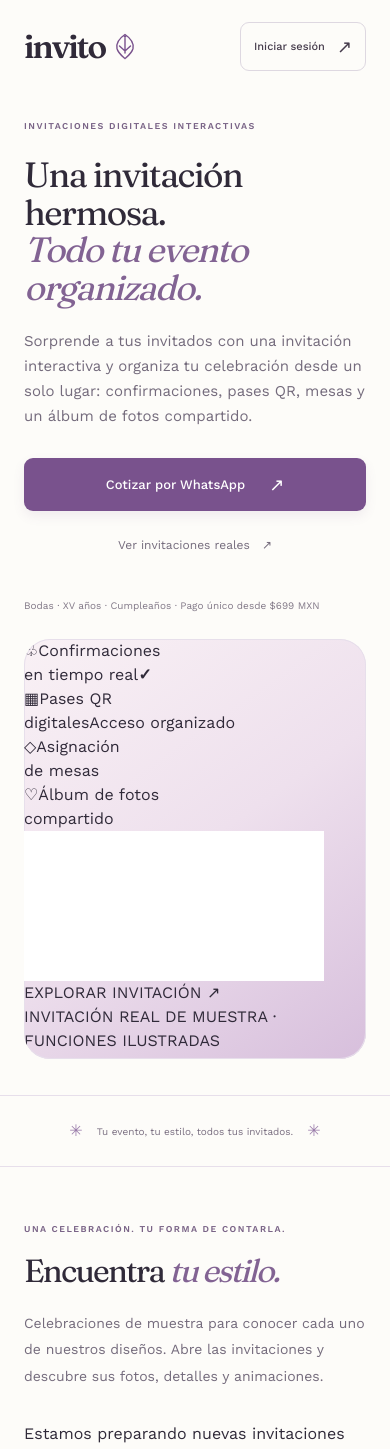
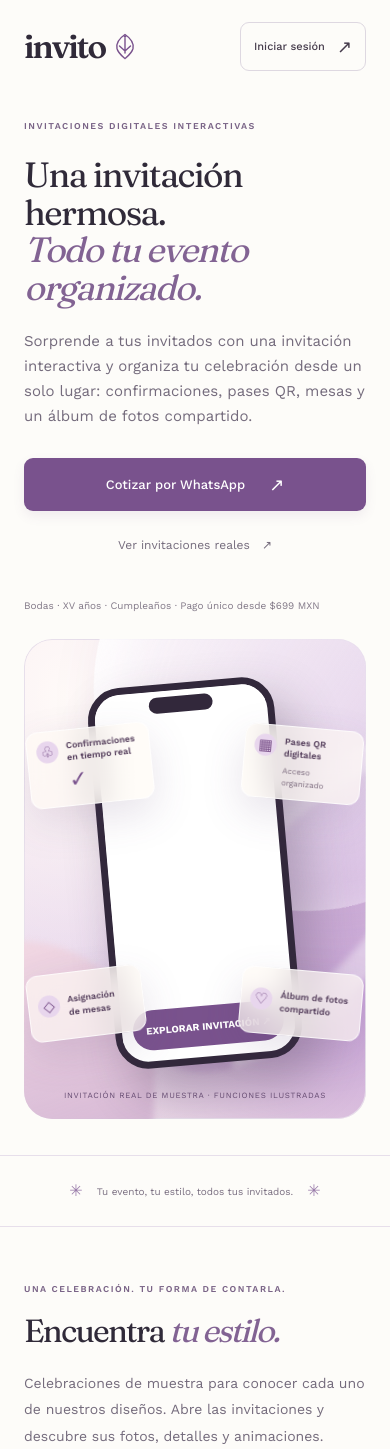
Before and after one commit to ErikHex/invito-app, a Next.js app: page / in a window 390 px wide. Shown: the top 1449 px of the page. Built offline with nearby package versions, Linux system fonts and the light colour scheme; no server answers; the database is empty.

Commit message:
Implement mobile-first abstract glassmorphism hero with real invitation preview

```diff
--- a/src/app/page.module.css
+++ b/src/app/page.module.css
@@ -198,3 +198,61 @@
  .showcasePhone iframe { transform:scale(.375); }
  .showcaseRibbon { display:none; }
 }
+
+/* Abstract glass editorial hero — mobile-first, responsive and CSS-rendered */
+.heroArt { position:relative; isolation:isolate; width:100%; height:560px!important; overflow:hidden; border-radius:28px!important; background:radial-gradient(ellipse at 12% 12%,#fffaf8 0%,transparent 48%),radial-gradient(ellipse at 100% 75%,#c7a3d7 0%,transparent 58%),linear-gradient(145deg,#f6e8ef,#e8d8ed 56%,#f8e9e7)!important; }
+.abstractOrbOne,.abstractOrbTwo,.abstractRibbon { position:absolute; pointer-events:none; }
+.abstractOrbOne { width:430px; height:430px; top:-170px; right:-160px; border-radius:48%; background:linear-gradient(140deg,#ffffffcc,#c4a0d65c); box-shadow:inset 18px 18px 48px #ffffffb0,18px 25px 70px #80518b22; transform:rotate(-25deg); }
+.abstractOrbTwo { width:310px; height:310px; left:-180px; bottom:-120px; border-radius:44%; background:linear-gradient(160deg,#f8dfe5,#a97db88c); filter:blur(3px); transform:rotate(25deg); }
+.abstractRibbon { width:420px; height:190px; right:-150px; top:170px; border:28px solid #ffffff65; border-left-color:#b68bc75e; border-radius:50%; transform:rotate(-48deg); filter:blur(3px); }
+.floatingCard { position:absolute; z-index:3; display:grid; grid-template-columns:auto 1fr; align-content:center; column-gap:8px; padding:13px; min-height:82px; border:1px solid #ffffffb8; border-radius:16px; background:#fffaf5a8; backdrop-filter:blur(16px); -webkit-backdrop-filter:blur(16px); box-shadow:0 15px 40px #63457525; color:#57415e; }
+.cardIcon { grid-row:span 2; display:grid; place-items:center; align-self:start; width:29px; height:29px; border-radius:50%; background:#e8d6ed; color:#744a84; font-size:19px; }
+.cardLabel { font-size:11px; line-height:1.35; font-weight:600; }
+.cardEmphasis { font-size:22px; color:#79528d; font-weight:400; }
+.cardTiny { font-size:9px; color:#7a697c; margin-top:6px; }
+.cardRsvp { top:100px; left:14px; width:160px; transform:rotate(-6deg); }
+.cardQr { top:95px; right:12px; width:151px; transform:rotate(5deg); }
+.cardTables { bottom:110px; left:8px; width:148px; transform:rotate(-7deg); }
+.cardAlbum { bottom:110px; right:8px; width:155px; transform:rotate(5deg); }
+.abstractPhone { position:absolute; z-index:2; top:60px; left:50%; width:214px; height:433px; transform:translateX(-50%) rotate(-5deg); border:7px solid #32283b; border-radius:33px; background:#fff; overflow:hidden; box-shadow:16px 25px 50px #42314c55; }
+.abstractNotch { position:absolute; z-index:5; top:6px; left:50%; transform:translateX(-50%); width:64px; height:16px; border-radius:12px; background:#32283b; }
+.abstractPhone iframe { display:block; width:390px; height:790px; border:0; transform:scale(.51); transform-origin:top left; pointer-events:none; }
+.abstractVisit { position:absolute; z-index:6; left:11px; right:11px; bottom:11px; min-height:40px; display:flex; align-items:center; justify-content:center; border-radius:25px; background:#79528d; color:white; font-size:10px; font-weight:700; text-align:center; }
+.abstractCaption { position:absolute; z-index:5; bottom:17px; left:10px; right:10px; text-align:center; font-size:9px; letter-spacing:.09em; color:#654b71; }
+@media(max-width:760px) {
+ .heroArt { height:510px!important; }
+ .abstractPhone { width:202px; height:410px; top:43px; }
+ .abstractPhone iframe { transform:scale(.48); }
+ .cardRsvp { top:83px; left:7px; }
+ .cardQr { top:75px; right:7px; }
+ .cardTables { bottom:86px; left:6px; }
+ .cardAlbum { bottom:85px; right:6px; }
+}
+@media(max-width:440px) {
+ .heroArt { height:480px!important; }
+ .abstractPhone { width:187px; height:382px; top:43px; }
+ .abstractPhone iframe { transform:scale(.44); }
+ .floatingCard { padding:9px; min-height:67px; border-radius:12px; }
+ .cardIcon { width:22px; height:22px; font-size:15px; }
+ .cardLabel { font-size:9px; }
+ .cardRsvp { top:88px; left:4px; width:124px; }
+ .cardQr { top:88px; right:4px; width:119px; }
+ .cardTables { bottom:82px; left:4px; width:116px; }
+ .cardAlbum { bottom:82px; right:4px; width:122px; }
+ .cardTiny { font-size:8px; }
+ .abstractCaption { font-size:8px; }
+}
+@media(max-width:350px) {
+ .heroArt { height:440px!important; }
+ .abstractPhone { width:169px; height:348px; top:40px; }
+ .abstractPhone iframe { transform:scale(.397); }
+ .cardRsvp,.cardQr { top:72px; }
+ .cardTables,.cardAlbum { bottom:65px; }
+ .floatingCard { padding:6px; width:105px; }
+ .cardLabel { font-size:8px; }
+}
+@media(prefers-reduced-motion:no-preference) {
+ .abstractOrbOne { animation:invitoOrb 12s ease-in-out infinite alternate; }
+ .abstractOrbTwo { animation:invitoOrb 15s ease-in-out infinite alternate-reverse; }
+}
+@keyframes invitoOrb { to { transform:translateY(18px) rotate(-12deg); } }
```
